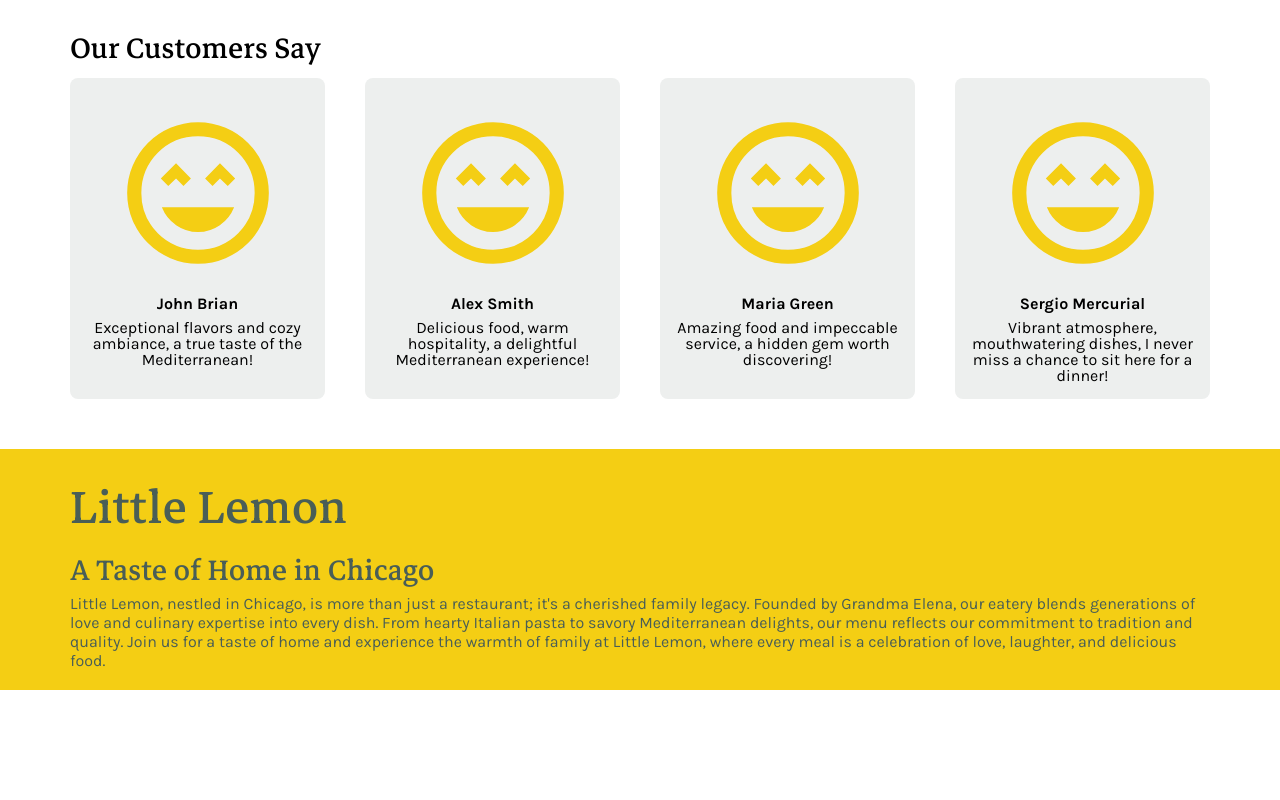
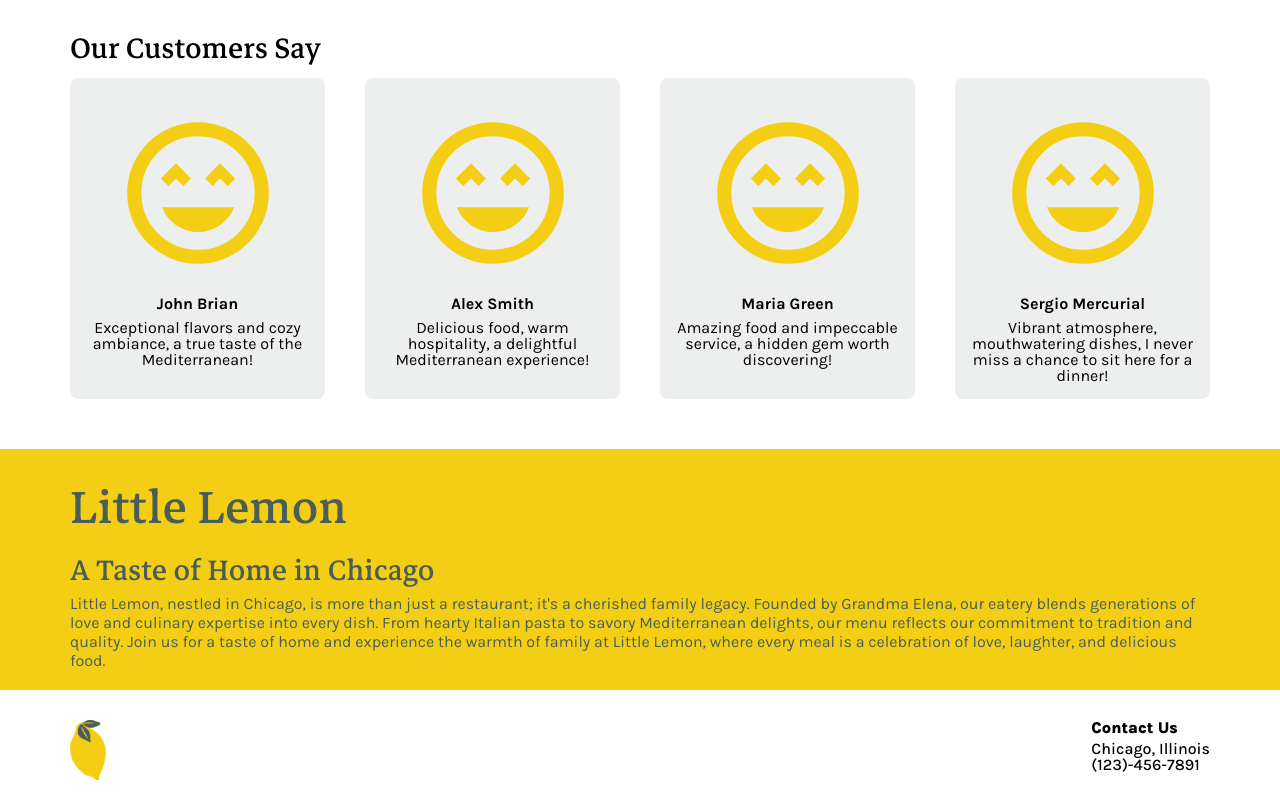
Before and after one commit to d-pozniak/little-lemon, a React (Create React App) app: page / in a window 1280 px wide. Shown: the part 1301-2101 px from the top of the page. Before the commit the page ends 2021 px from the top, so only its background shows below. Built offline with nearby package versions, Linux system fonts and the light colour scheme; a web font is replaced by a local one.

Commit message:
feat: + footer content, styles

```diff
--- a/src/components/footer/Footer.js
+++ b/src/components/footer/Footer.js
@@ -1,5 +1,20 @@
+import center from '../../helpers/center.module.css';
+import Lemon from "../../assets/images/lemon.png";
+import styles from './Footer.module.css'
+
 export default function Footer() {
     return (
-        <footer></footer>
+        <footer className={`${styles.footer} ${center.max__width}`}>
+            <img
+                src={Lemon}
+                className={styles.logo}
+                alt='Little Lemon'
+            />
+            <div>
+                <h4 className={styles.contact}>Contact Us</h4>
+                <div>Chicago, Illinois</div>
+                <div>(123)-456-7891</div>
+            </div>
+        </footer>
     )
 }
--- /dev/null
+++ b/src/components/footer/Footer.module.css
@@ -0,0 +1,20 @@
+.footer {
+    display: flex;
+    justify-content: space-between;
+    width: 100%;
+    align-items: flex-start;
+    padding-bottom: 20px;
+    font-family: Karla, sans-serif;
+    font-weight: 500;
+    font-size: 16px;
+}
+
+.logo {
+    height: 60px;
+}
+
+.contact {
+    font-family: Karla, sans-serif;
+    font-weight: 800;
+    padding-bottom: 5px;
+}
```
Also changed, not shown: src/assets/images/lemon.png (added).
